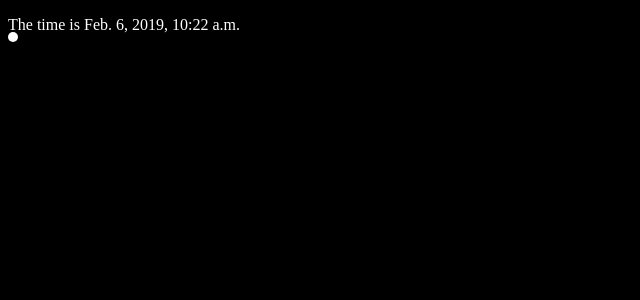
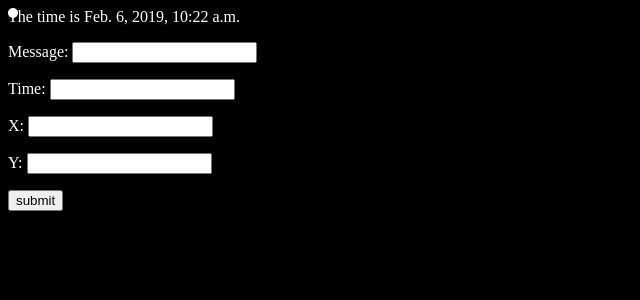
Before and after one commit to grufelous/starnonymous, a Django app: page / in a window 1280 px wide. Shown: the top 300 px of the page, without its empty margins (0-640 px from the left). Run offline with Django 3.2, Linux system fonts and the light colour scheme.

Commit message:
Added forms

```diff
--- /dev/null
+++ b/starnonymous/starrynight/forms.py
@@ -0,0 +1,7 @@
+from django import forms
+
+class StarForm(forms.Form):
+    message = forms.CharField(max_length=512)
+    time = forms.DateTimeField()
+    x = forms.CharField(max_length=22)
+    y = forms.CharField(max_length=22)
--- a/starnonymous/starrynight/models.py
+++ b/starnonymous/starrynight/models.py
@@ -3,3 +3,5 @@ from django.db import models
 class Star(models.Model):
     star_label = models.CharField('star label', max_length=400)
     star_time = models.DateTimeField('star born')
+    xCoord = models.CharField('x', max_length=12)
+    yCoord = models.CharField('y', max_length=12)
--- a/starnonymous/starrynight/static/starrynight/css/default.css
+++ b/starnonymous/starrynight/static/starrynight/css/default.css
@@ -10,6 +10,8 @@ body {
   position: absolute;
   /*top: 50px;
   left: 80px;*/
+  padding: 0;
+  margin: 0;
   color: #f0f;
   background-color: #fff;
   min-height: 10px;
--- a/starnonymous/starrynight/static/starrynight/js/field.js
+++ b/starnonymous/starrynight/static/starrynight/js/field.js
@@ -1,5 +1,5 @@
 starContainer = document.getElementById("star-container");
-addEventListener("mousemove", function(mouse_event) {
+addEventListener("click", function(mouse_event) {
   posX = mouse_event.clientX+"px"
   posY = mouse_event.clientY+"px"
   document.getElementById('indicator').innerHTML = posX + ", " + posY
--- a/starnonymous/starrynight/templates/starrynight/index.html
+++ b/starnonymous/starrynight/templates/starrynight/index.html
@@ -7,11 +7,16 @@
     <link rel="stylesheet" type="text/css" href="{% static 'starrynight/css/default.css' %}">
   </head>
   <body>
-    <p id="indicator"></p>
+    <!--<p id="indicator"></p>-->
     <div id="star-container">
       <p class="star"></p>
     </div>
     The time is {{ star }}
+    <form class="" action="" method="post">
+      {{ form.as_p }}
+      {% csrf_token %}
+      <input type="submit" name="" value="submit">
+    </form>
     <script src="{% static 'starrynight/js/field.js' %}"></script>
   </body>
 </html>
--- a/starnonymous/starrynight/views.py
+++ b/starnonymous/starrynight/views.py
@@ -1,13 +1,19 @@
 from django.shortcuts import render, get_object_or_404
 from django.http import HttpResponse
 from django.utils import timezone
-from django.views.generic import TemplateView
+from django.views.generic import TemplateView, ListView
+from .forms import StarForm
+from .models import Star
 
 def index(request):
     # star_object.time = timezone.now()
     # star_object.number = 42
-    return render(request, 'starrynight/index.html', {'star': timezone.now() })
+    star_form = StarForm()
+    return render(request, 'starrynight/index.html', {'star': timezone.now(), 'form': star_form})
 
 
-class IndexView(TemplateView):
+class IndexView(ListView):
+    model = Star
     template_name='starrynight/index.html'
+    star_form = StarForm()
+    # context = {'form': star_form}
```
